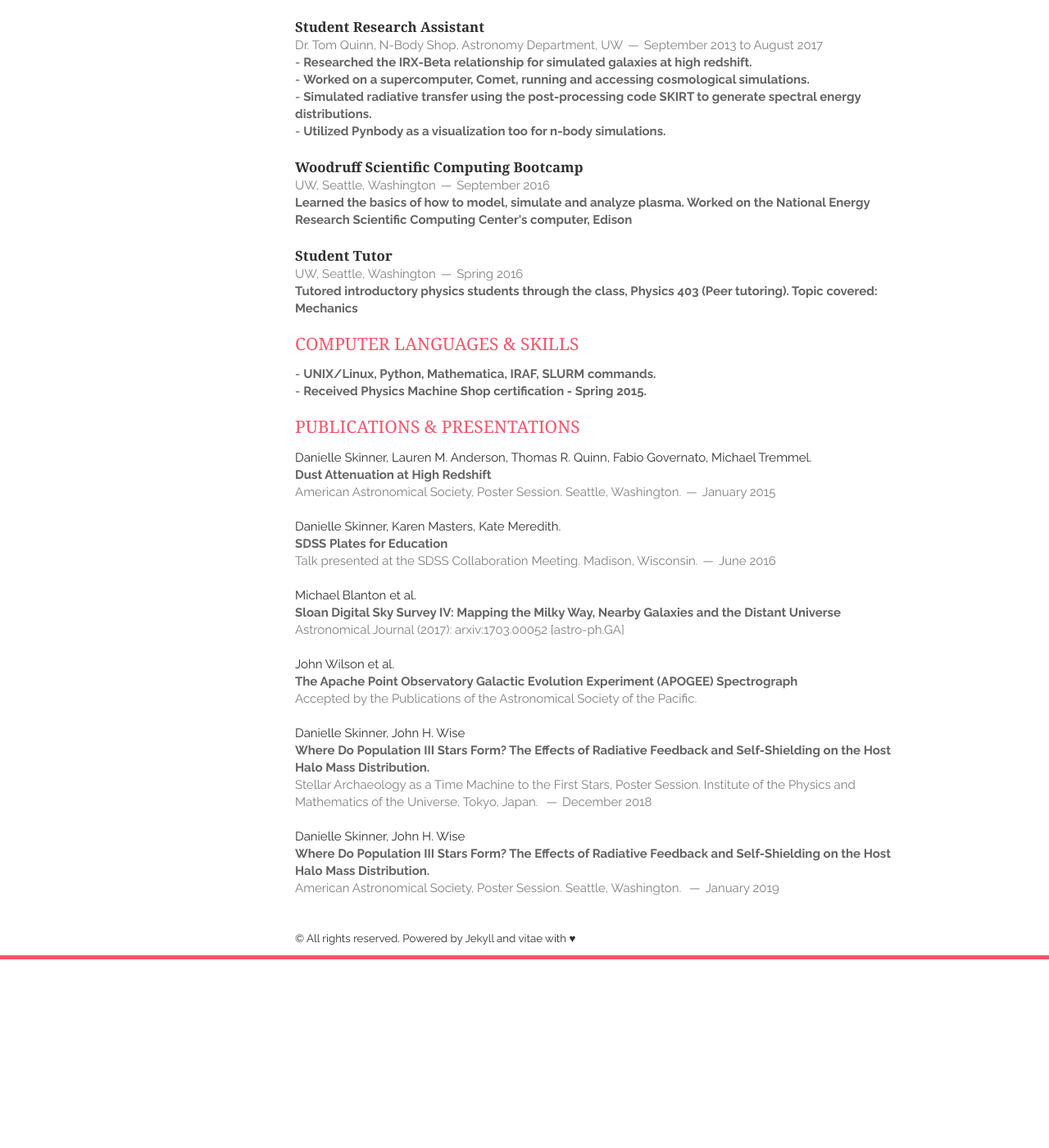
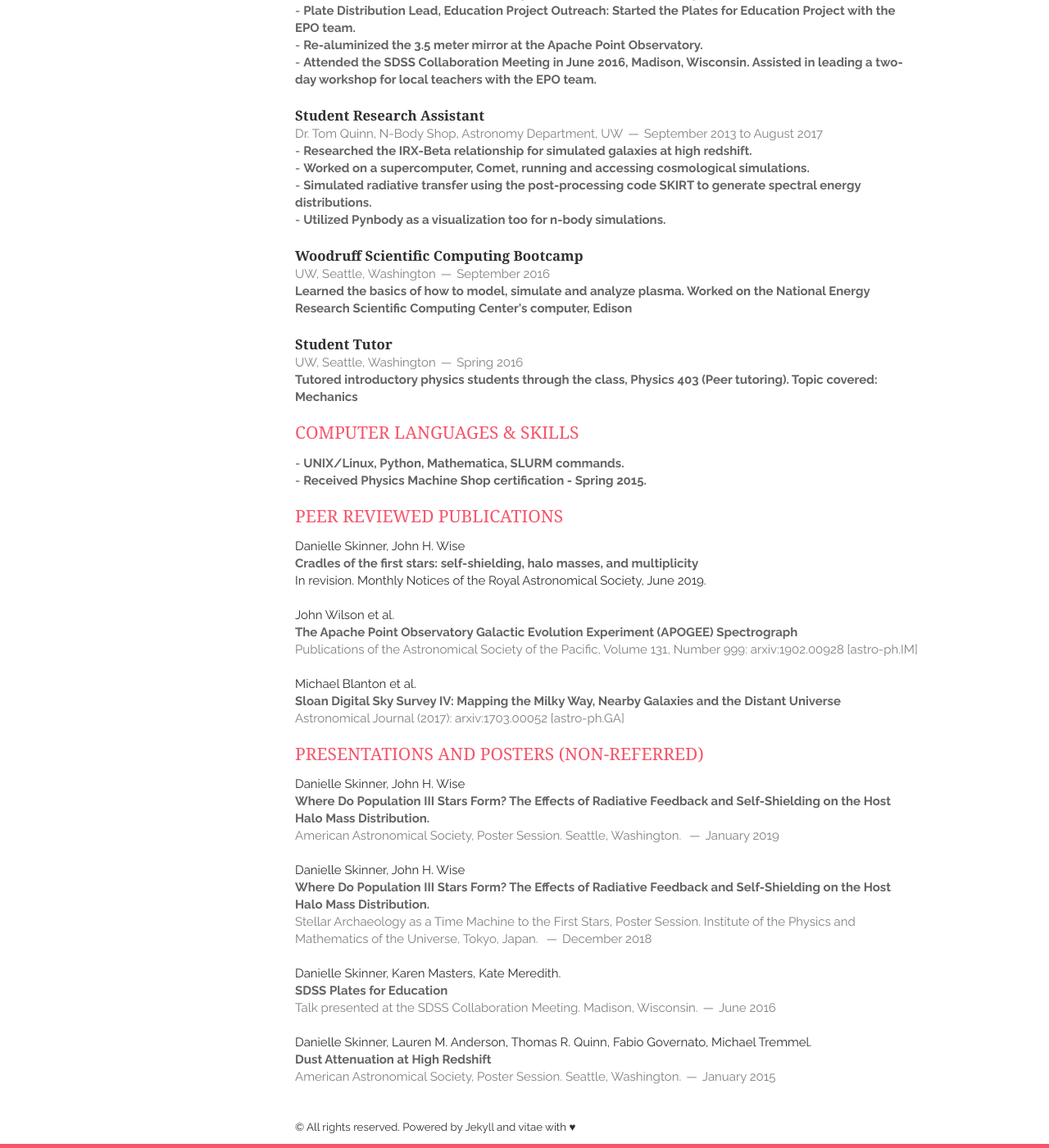
Before and after one commit to drenniks/drenniks.github.io, a Jekyll site: the page built from index.html, in a window 1280 px wide and 1400 px high, scrolled down 909 px. Shown: the whole window at 82% size. Built offline with Jekyll 4.4.1, drawn with Linux system fonts in a browser that asks for light colours; nearby versions of some CDN libraries; the list of posts is cut into pages by our own code; before the commit the page ends 2079 px from its top, so only the background shows below that; some of the changed text lies outside the part shown.

Commit message:
Updating CV

```diff
--- a/_includes/cv.html
+++ b/_includes/cv.html
@@ -53,6 +53,16 @@
         </p>
         <p>
             <em>Investigating the first stars in the universe.</em>
+        </p>
+    </article>
+
+    <article>
+    	 <header>
+            <h1>International High Performance Computing Summer School</h1>
+            <span><address>Kobe, Japan</address><time>July 2019</time></span>
+        </header>
+        <p>
+            <em>Topics covered: Parallel programming, MPI, OpenMP, HPC and Python, Scientific Visualization, Machine Learning</em>
         </p>
     </article>
 
@@ -136,73 +146,144 @@
    	<h1>COMPUTER LANGUAGES & SKILLS</h1>
    	<article>
    		<p>
-   		- <em>UNIX/Linux, Python, Mathematica, IRAF, SLURM commands.</em>
+   		- <em>UNIX/Linux, Python, Mathematica, SLURM commands.</em>
    		</p>
    		<p>
    		- <em>Received Physics Machine Shop certification - Spring 2015.</em>
    		</p>
     </article>
 
-   	<h1>PUBLICATIONS & PRESENTATIONS</h1>
+    <h1>PEER REVIEWED PUBLICATIONS</h1>
     <article>
     	<header>
     		<p>
-   			<span>Danielle Skinner, Lauren M. Anderson, Thomas R. Quinn, Fabio Governato, Michael Tremmel.</span>
+    			<span>
+    				Danielle Skinner, John H. Wise
+    			</span>
     		</p>
     		<p>
-   			<span><em>Dust Attenuation at High Redshift</em></span>
+    			<span>
+    				<em>
+    					Cradles of the first stars: self-shielding, halo masses, and multiplicity
+    				</em>
+    			</span>
     		</p>
-            <span>American Astronomical Society, Poster Session. Seattle, Washington.<address></address><time>January 2015</time></span>
+    		<p>
+    			<span>
+    				In revision. Monthly Notices of the Royal Astronomical Society, June 2019.
+    			</span>
+    		</p>
     	</header>
     	<br>
     	<header>
    			<p>
-   			<span>Danielle Skinner, Karen Masters, Kate Meredith.</span>
+   				<span>
+   				John Wilson et al.
+   				</span>
    			</p>
    			<p>
-   			<span><em>SDSS Plates for Education</em></span>
+   				<span>
+   					<em>
+   						The Apache Point Observatory Galactic Evolution Experiment (APOGEE) Spectrograph
+   					</em>
+   				</span>
             </p>
-            <span>Talk presented at the SDSS Collaboration Meeting. Madison, Wisconsin.<address></address><time>June 2016</time></span>
+            <span>
+            	Publications of the Astronomical Society of the Pacific, Volume 131, Number 999: <a href="https://arxiv.org/abs/1902.00928">arxiv:1902.00928 [astro-ph.IM]</a>
+            </span>
         </header>
         <br>
     	<header>
    			<p>
-   			<span>Michael Blanton et al.</span>
+   				<span>
+   					Michael Blanton et al.
+   				</span>
    			</p>
    			<p>
-   			<span><em>Sloan Digital Sky Survey IV: Mapping the Milky Way, Nearby Galaxies and the Distant Universe</em></span>
+   				<span>
+   					<em>
+   					Sloan Digital Sky Survey IV: Mapping the Milky Way, Nearby Galaxies and the Distant Universe
+   					</em>
+   				</span>
             </p>
             <span>Astronomical Journal (2017): <a href="https://arxiv.org/pdf/1703.00052.pdf">arxiv:1703.00052 [astro-ph.GA]</a></span>
+        </header>
+    </article>
+
+   	<h1>PRESENTATIONS AND POSTERS (NON-REFERRED)</h1>
+   	<article>
+   		<header>
+        	<p>
+        		<span>
+        			Danielle Skinner, John H. Wise
+        		</span>
+        	</p>
+        	<p>
+        		<span>
+        			<em>
+        				Where Do Population III Stars Form? The Effects of Radiative Feedback and Self-Shielding on the Host Halo Mass Distribution.
+        			</em>
+        		</span>
+            </p>
+            	<span>
+            		American Astronomical Society, Poster Session. Seattle, Washington. <address></address><time>January 2019</time>
+            	</span>
         </header>
         <br>
         <header>
         	<p>
-   			<span>John Wilson et al.</span>
+        		<span>
+        			Danielle Skinner, John H. Wise
+        		</span>
         	</p>
         	<p>
-   			<span><em>The Apache Point Observatory Galactic Evolution Experiment (APOGEE) Spectrograph</em></span>
+        		<span>
+        			<em>
+        				Where Do Population III Stars Form? The Effects of Radiative Feedback and Self-Shielding on the Host Halo Mass Distribution.
+        			</em>
+        		</span>
             </p>
-            <span>Accepted by the Publications of the Astronomical Society of the Pacific.</a></span>
+            	<span>
+            		Stellar Archaeology as a Time Machine to the First Stars, Poster Session. Institute of the Physics and Mathematics of the Universe, Tokyo, Japan. <address></address><time>December 2018</time>
+            	</span>
         </header>
         <br>
         <header>
    			<p>
-        <span>Danielle Skinner, John H. Wise</span>
+   				<span>
+   					Danielle Skinner, Karen Masters, Kate Meredith.
+   				</span>
    			</p>
    			<p>
-        <span><em>Where Do Population III Stars Form? The Effects of Radiative Feedback and Self-Shielding on the Host Halo Mass Distribution.</em></span>
+   				<span>
+   					<em>
+   						SDSS Plates for Education
+   					</em>
+   				</span>
             </p>
-            <span>Stellar Archaeology as a Time Machine to the First Stars, Poster Session. Institute of the Physics and Mathematics of the Universe, Tokyo, Japan. <address></address><time>December 2018</time></span>
+            	<span>
+            		Talk presented at the SDSS Collaboration Meeting. Madison, Wisconsin.<address></address><time>June 2016</time>
+            	</span>
         </header>
         <br>
    		<header>
    			<p>
-        <span>Danielle Skinner, John H. Wise</span>
+   				<span>
+   					Danielle Skinner, Lauren M. Anderson, Thomas R. Quinn, Fabio Governato, Michael Tremmel.
+   				</span>
    			</p>
    			<p>
-        <span><em>Where Do Population III Stars Form? The Effects of Radiative Feedback and Self-Shielding on the Host Halo Mass Distribution.</em></span>
+   				<span>
+   					<em>
+   						Dust Attenuation at High Redshift
+   					</em>
+   				</span>
             </p>
-            <span>American Astronomical Society, Poster Session. Seattle, Washington. <address></address><time>January 2019</time></span>
+            	<span>
+            		American Astronomical Society, Poster Session. Seattle, Washington.<address></address><time>January 2015</time>
+            	</span>
+        </header>
+
    	</article>
 
 
```
Lines whose indentation alone changed are shown as unchanged.
